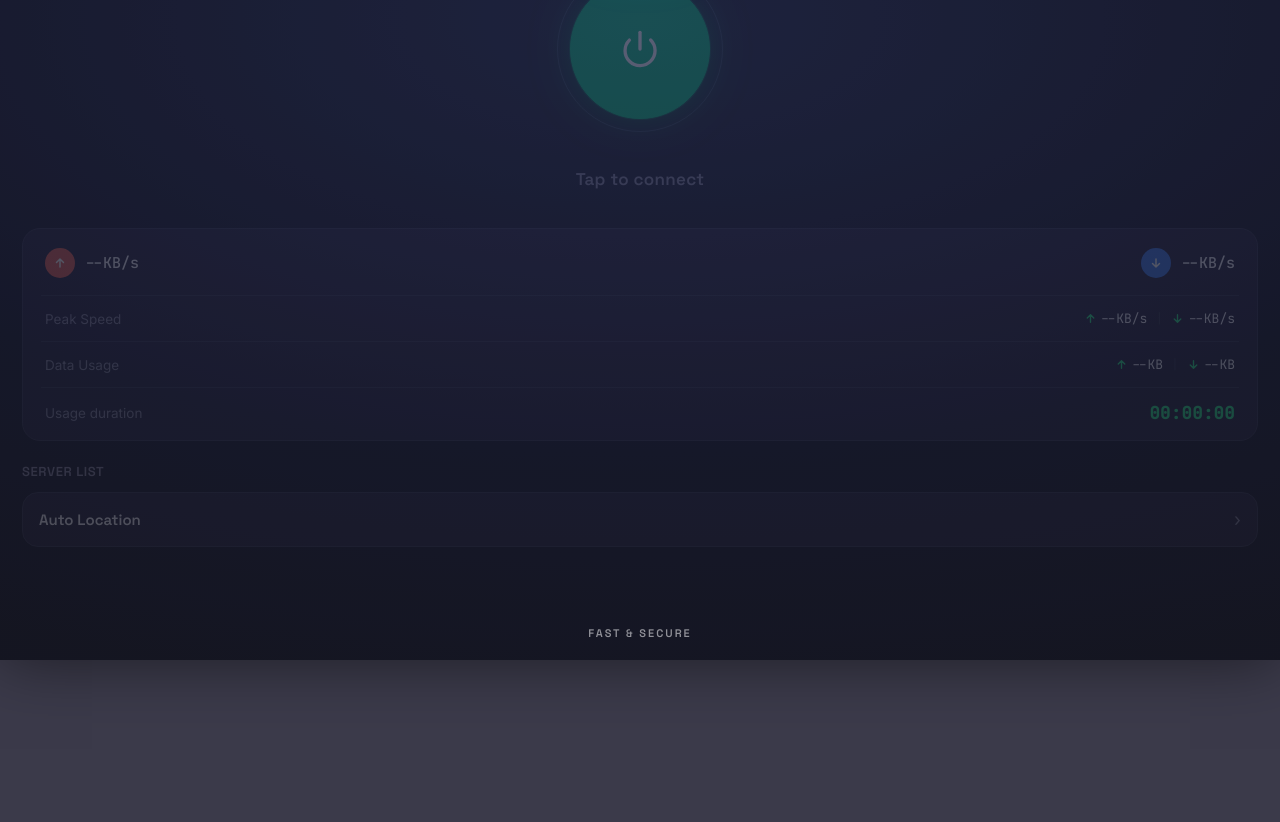
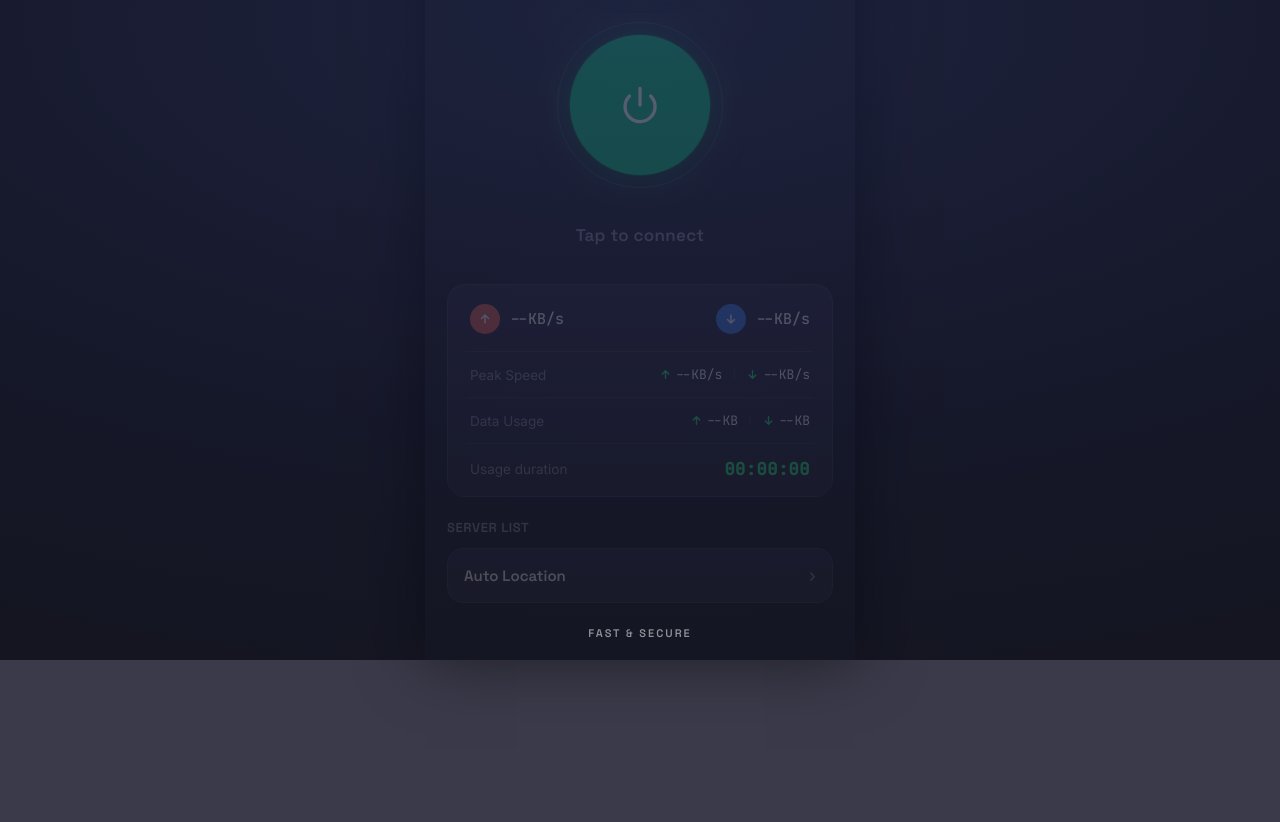
Before and after one commit to anto502/velo-vpn, a website: page www/index.html in a window 1280 px wide. Shown: the part 140-962 px from the top of the page. Drawn offline with Linux system fonts and the light colour scheme.

Commit message:
Update index.html

```diff
--- a/www/index.html
+++ b/www/index.html
@@ -49,9 +49,12 @@
     background:var(--card); border-top:1px solid var(--line);
     padding-bottom:env(safe-area-inset-bottom);
   }
-  .app.has-banner-ad #adBannerSlot{ display:flex; }
+.app.has-banner-ad #adBannerSlot{ display:flex; }
   .app.has-banner-ad .view{ padding-bottom:50px; }
-padding-top:max(50px, env(safe-area-inset-top));
+  .app{
+    width:100%; max-width:430px; min-height:100vh; min-height:100dvh; position:relative;
+    padding-top:max(56px, env(safe-area-inset-top)); padding-bottom:env(safe-area-inset-bottom);
+  }
   }
   }
   }
```
